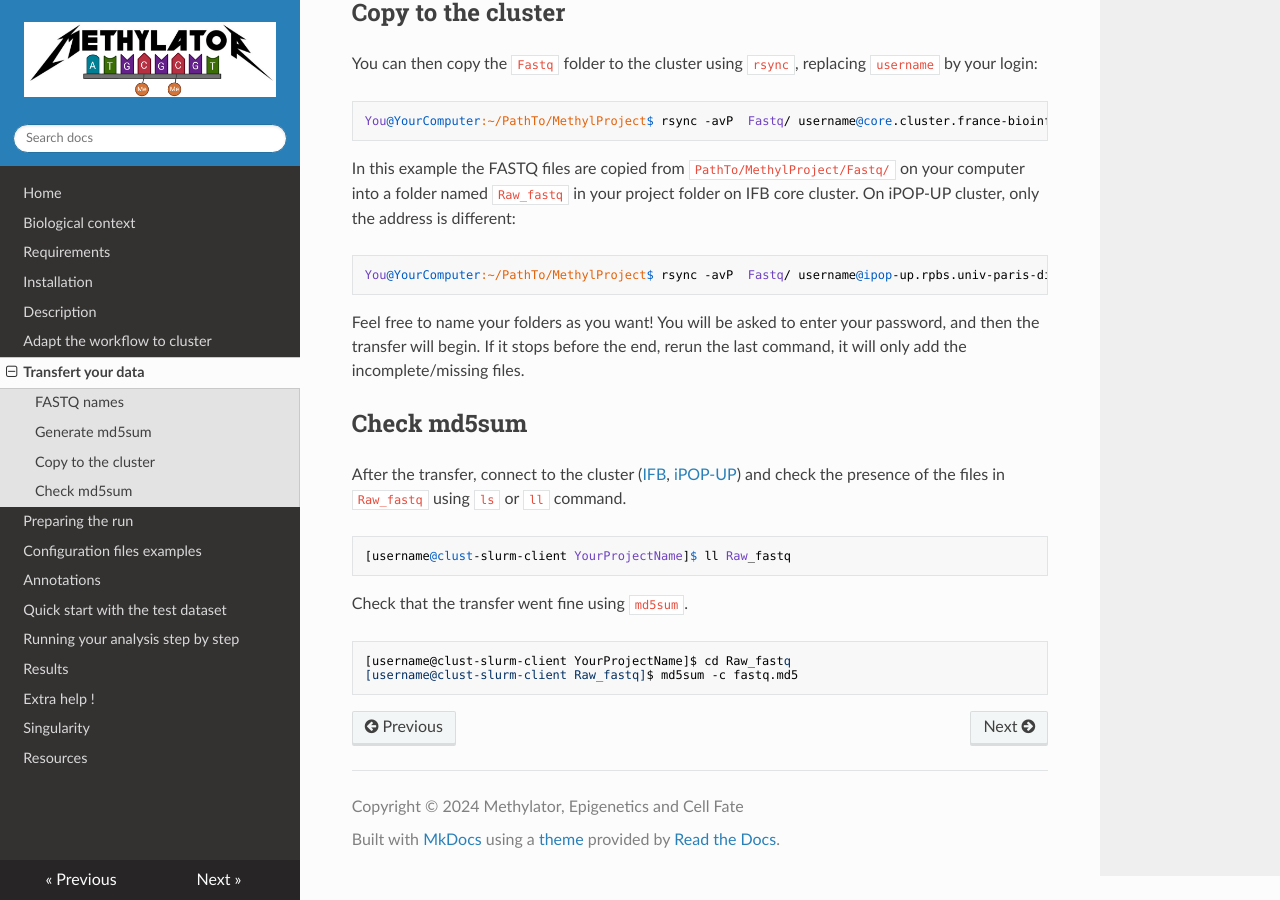
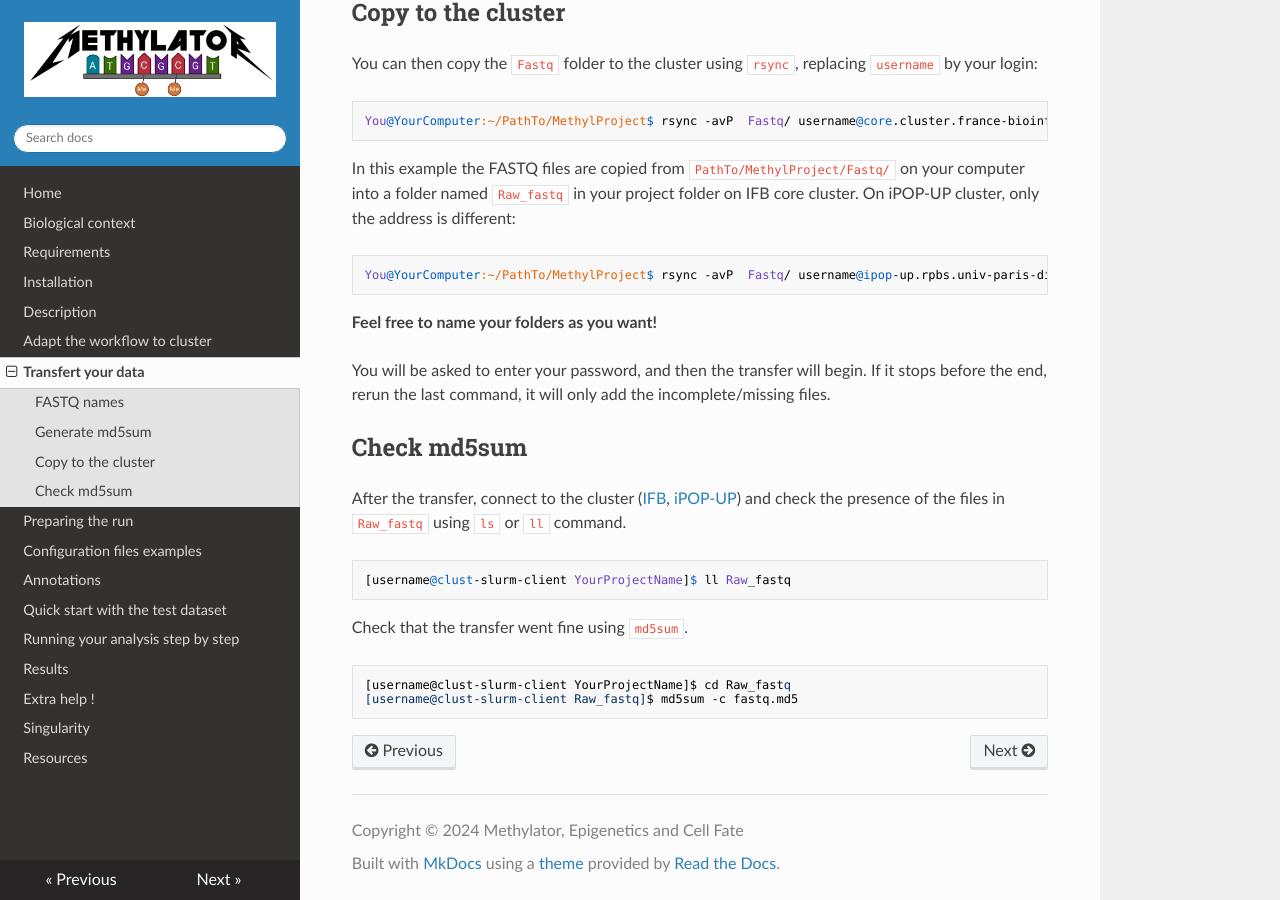
Before and after one commit to parisepigenetics/Methylator-Documentation, an MkDocs documentation site: the page built from docs/transfert_data.md, in a window 1280 px wide and 900 px high, scrolled down 711 px. Built offline with MkDocs 1.6.1, drawn with Linux system fonts in a browser that asks for light colours; nearby versions of some CDN libraries.

````diff
--- a/docs/transfert_data.md
+++ b/docs/transfert_data.md
@@ -32,7 +32,8 @@ In this example the FASTQ files are copied from `PathTo/MethylProject/Fastq/` on
 You@YourComputer:~/PathTo/MethylProject$ rsync -avP  Fastq/ username@ipop-up.rpbs.univ-paris-diderot.fr:/shared/projects/YourProjectName/Raw_fastq
 ```
 
-Feel free to name your folders as you want!
+**Feel free to name your folders as you want!**
+
 You will be asked to enter your password, and then the transfer will begin. If it stops before the end, rerun the last command, it will only add the incomplete/missing files.
 
 ## Check md5sum
````
